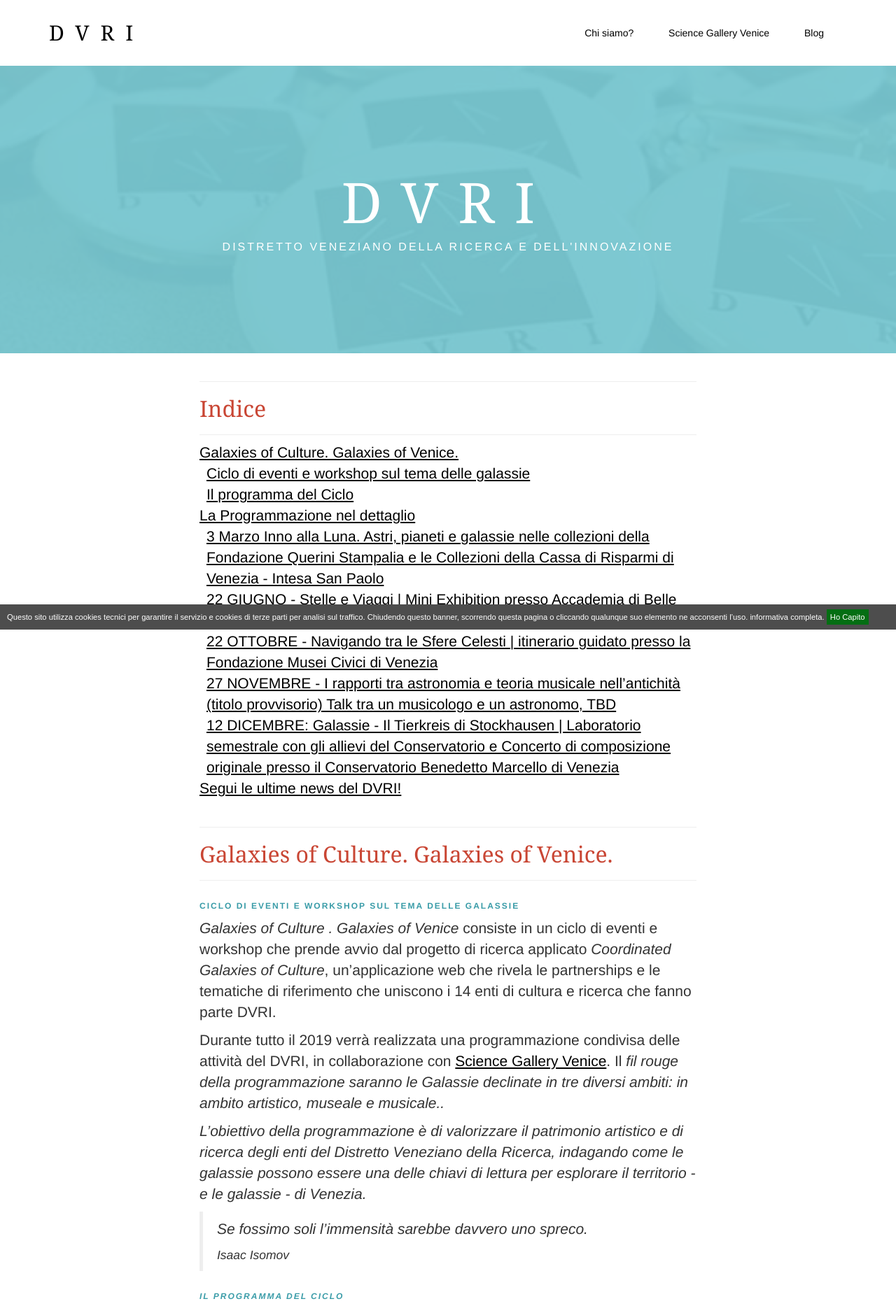
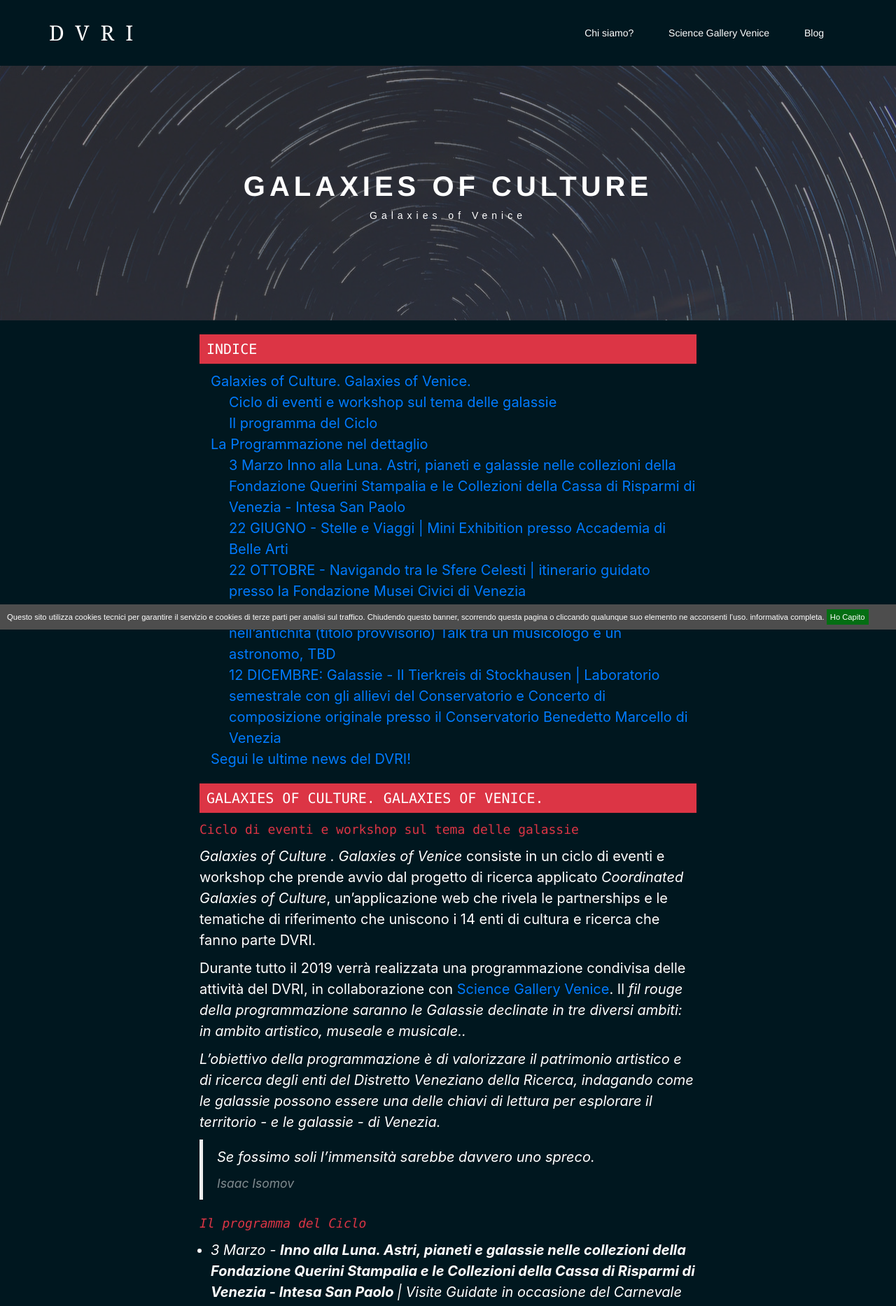
Before and after one commit to simonini/dvri-j-theme, a Jekyll site: the page built from progetti/cultural_galaxies.html, in a window 1280 px wide. Shown: the top 1867 px of the page at 70% size. Built offline with Jekyll 4.4.1, drawn with Linux system fonts in a browser that asks for light colours; comment, search, counter and statistics services are not loaded; the table of contents is made by our own code.

Commit message:
update programmazione galassie

```diff
--- a/_sass/galaxies.sass
+++ b/_sass/galaxies.sass
@@ -20,14 +20,23 @@
     font-style: bold
     @media (max-width: 640px)
       letter-spacing: 2px
+
 #pagina-galaxies
+  background-color: #00171f
+  font-family: -apple-system,BlinkMacSystemFont,Segoe UI,Roboto,Helvetica Neue,Arial,sans-serif
+  font-size: 1rem
+  font-weight: 400
+  line-height: 1.5
+
   h3
     margin-top: 20px
-    background-color: #000
+    background-color: #dc3545!important
     text-transform: uppercase
-    font-size: 12px
+    font-size: 20px
     padding: 10px
     color: #fff
+    font-family:  SFMono-Regular,Menlo,Monaco,Consolas,Liberation Mono,Courier New,monospace
+
     a
       color: #fff
     a:hover
@@ -38,12 +47,14 @@
   iframe
     margin-top: -10px
   a
-    color: #ED1A91
+    color: #007bff!important
   hr
     margin: 50px 20%
     border-style: dotted
   ul
     padding-left: 16px
+    color: #fff
+    font-size: 20px
   img
     border-radius: 0
   .rassegna-stampa
@@ -53,3 +64,21 @@
       padding-top: 5px
       padding-bottom: 5px
       list-style-type: none
+      color: #fff
+      font-size: 20px
+  p
+    color: #fff
+    font-size: 20px
+  h4
+    color: #dc3545!important
+    font-size: 18px
+    font-weight: 400
+    line-height: 1.5
+    font-family:  SFMono-Regular,Menlo,Monaco,Consolas,Liberation Mono,Courier New,monospace
+  cite
+    color: hsla(0,0%,100%,.5)!important
+#body-pagina-galaxies
+  background-color: #00171f
+  #header
+    a
+      color: #fff
--- a/progetti/cultural_galaxies.html
+++ b/progetti/cultural_galaxies.html
@@ -1,8 +1,8 @@
 ---
 layout: page
-page_id: chi-siamo
-title: DVRI
-claim: Distretto Veneziano della Ricerca e dell'Innovazione
+page_id: galaxies
+title: Galaxies of Culture
+claim: Galaxies of Venice
 toc: true
 ---
 
```
